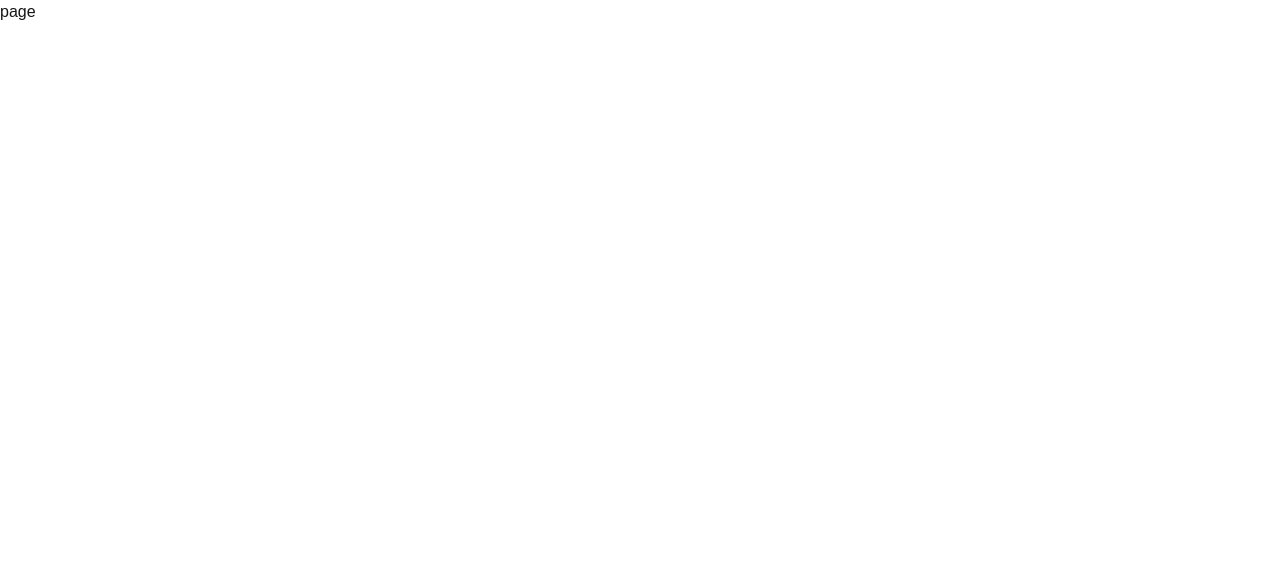
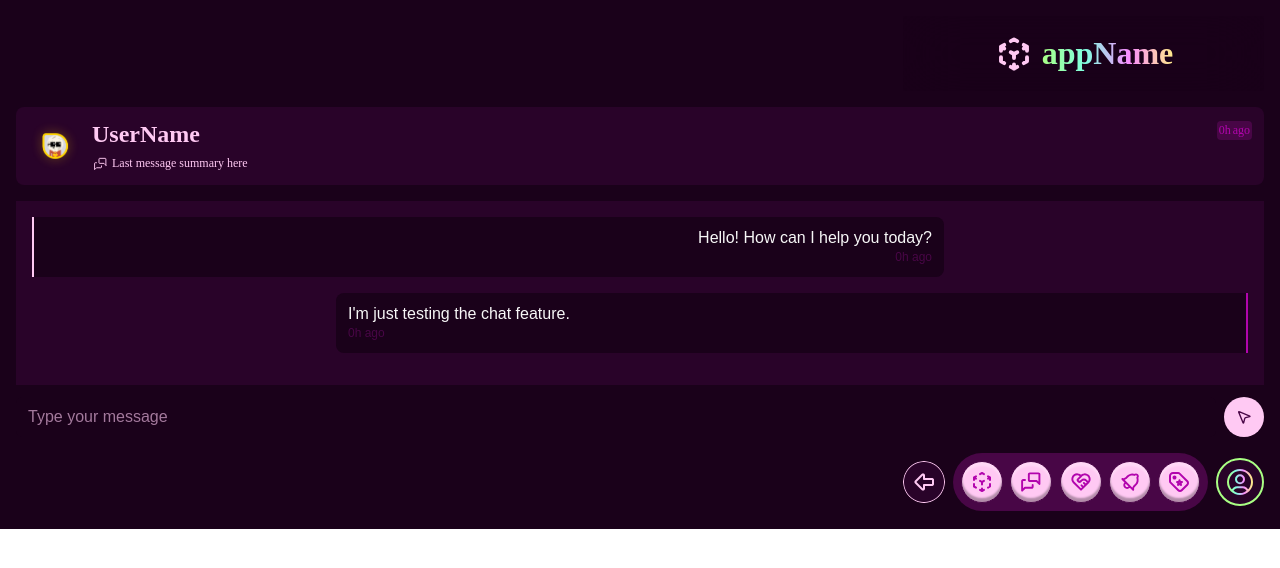
Before and after one commit to Pratham-19/ETHBangkok, a Next.js app in the folder frontend/: page /friends/1/chat in a window 1280 px wide. Shown: the top 568 px of the page. Built offline with nearby package versions, Linux system fonts and the light colour scheme.

Commit message:
feat: friends chat

```diff
--- a/frontend/package.json
+++ b/frontend/package.json
@@ -10,6 +10,7 @@
   },
   "dependencies": {
     "@radix-ui/react-dialog": "^1.1.2",
+    "@radix-ui/react-scroll-area": "^1.2.1",
     "@radix-ui/react-slot": "^1.1.0",
     "@radix-ui/react-tabs": "^1.1.1",
     "class-variance-authority": "^0.7.0",
--- /dev/null
+++ b/frontend/src/app/_components/common/chat.tsx
@@ -0,0 +1,107 @@
+"use client";
+import { useState, useRef, useEffect } from "react";
+import { Button } from "../ui/button";
+import { Input } from "../ui/input";
+import { ScrollArea } from "../ui/scroll-area";
+import { MousePointer2Icon, Send } from "lucide-react";
+
+interface Message {
+	id: number;
+	text: string;
+	role: "user" | "bot";
+	time: string;
+}
+
+const initialMessages: Message[] = [
+	{
+		id: 1,
+		text: "Hello! How can I help you today?",
+		role: "bot",
+		time: "0h ago",
+	},
+	{
+		id: 2,
+		text: "I'm just testing the chat feature.",
+		role: "user",
+		time: "0h ago",
+	},
+];
+
+const ChatComponent = () => {
+	const [messages, setMessages] = useState<Message[]>(initialMessages);
+	const [newMessage, setNewMessage] = useState<string>("");
+	const scrollRef = useRef<HTMLDivElement | null>(null);
+
+	useEffect(() => {
+		scrollRef.current?.scrollIntoView({ behavior: "smooth" });
+	}, [messages]);
+
+	const handleSendMessage = () => {
+		if (newMessage.trim() === "") return;
+
+		const userMessage: Message = {
+			id: messages.length + 1,
+			text: newMessage,
+			role: "user",
+			time: "0h ago",
+		};
+
+		setMessages([...messages, userMessage]);
+		setNewMessage("");
+
+		// Simulating a bot response
+		setTimeout(() => {
+			const botMessage: Message = {
+				id: messages.length + 2,
+				text: "Thanks for reaching out! This is an automated response.",
+				role: "bot",
+				time: "0h ago",
+			};
+			setMessages((prevMessages) => [...prevMessages, botMessage]);
+		}, 1000);
+	};
+
+	return (
+		<div className="flex flex-col gap-y-3 h-full text-white">
+			<ScrollArea className="flex-1 h-full p-4 bg-purple-600">
+				<div className="space-y-4">
+					{messages.map((msg) => (
+						<div
+							key={msg.id}
+							className={`max-w-[75%] p-3 rounded-lg bg-purple-800 ${
+								msg.role === "user"
+									? "ml-auto  text-left border-r-2 rounded-r-none border-highlight"
+									: "mr-auto text-right border-l-2 rounded-l-none border-primary"
+							}`}
+						>
+							<p className="text-sm">{msg.text}</p>
+							<span className="text-xs text-purple-400 text-right">
+								{msg.time}
+							</span>
+						</div>
+					))}
+					<div ref={scrollRef} />
+				</div>
+			</ScrollArea>
+
+			{/* Chat Input Area */}
+			<div className=" bg-purple-800 flex items-center gap-2">
+				<Input
+					type="text"
+					placeholder="Type your message"
+					value={newMessage}
+					onChange={(e) => setNewMessage(e.target.value)}
+					className="flex-1 bg-purple-800 placeholder:text-primary/60 text-primary/60 ring-0 border-none"
+				/>
+				<Button
+					onClick={handleSendMessage}
+					className="bg-primary size-10 rounded-full"
+				>
+					<MousePointer2Icon fill="#ffc9f3" className="text-purple-400"/>
+				</Button>
+			</div>
+		</div>
+	);
+};
+
+export default ChatComponent;
--- a/frontend/src/app/_components/ui/input.tsx
+++ b/frontend/src/app/_components/ui/input.tsx
@@ -8,7 +8,7 @@ const Input = React.forwardRef<HTMLInputElement, React.ComponentProps<"input">>(
       <input
         type={type}
         className={cn(
-          "flex h-10 w-full rounded-md border border-neutral-200 bg-white px-3 py-2 text-base ring-offset-white file:border-0 file:bg-transparent file:text-sm file:font-medium file:text-neutral-950 placeholder:text-neutral-500 focus-visible:outline-none focus-visible:ring-2 focus-visible:ring-neutral-950 focus-visible:ring-offset-2 disabled:cursor-not-allowed disabled:opacity-50 md:text-sm dark:border-neutral-800 dark:bg-neutral-950 dark:ring-offset-neutral-950 dark:file:text-neutral-50 dark:placeholder:text-neutral-400 dark:focus-visible:ring-neutral-300",
+          "flex h-10 w-full rounded-md border border-neutral-200 bg-white px-3 py-2 text-base ring-offset-white file:border-0 file:bg-transparent file:text-sm file:font-medium file:text-neutral-950 placeholder:text-neutral-500 focus-visible:outline-none focus-visible:ring-0 focus-visible:ring-neutral-950 focus-visible:ring-offset-0 disabled:cursor-not-allowed disabled:opacity-50 md:text-sm dark:border-neutral-800 dark:bg-neutral-950 dark:ring-offset-neutral-950 dark:file:text-neutral-50 dark:placeholder:text-neutral-400 dark:focus-visible:ring-neutral-300",
           className
         )}
         ref={ref}
--- /dev/null
+++ b/frontend/src/app/_components/ui/scroll-area.tsx
@@ -0,0 +1,48 @@
+"use client"
+
+import * as React from "react"
+import * as ScrollAreaPrimitive from "@radix-ui/react-scroll-area"
+
+import { cn } from "@/lib/utils"
+
+const ScrollArea = React.forwardRef<
+  React.ElementRef<typeof ScrollAreaPrimitive.Root>,
+  React.ComponentPropsWithoutRef<typeof ScrollAreaPrimitive.Root>
+>(({ className, children, ...props }, ref) => (
+  <ScrollAreaPrimitive.Root
+    ref={ref}
+    className={cn("relative overflow-hidden", className)}
+    {...props}
+  >
+    <ScrollAreaPrimitive.Viewport className="h-full w-full rounded-[inherit]">
+      {children}
+    </ScrollAreaPrimitive.Viewport>
+    <ScrollBar />
+    <ScrollAreaPrimitive.Corner />
+  </ScrollAreaPrimitive.Root>
+))
+ScrollArea.displayName = ScrollAreaPrimitive.Root.displayName
+
+const ScrollBar = React.forwardRef<
+  React.ElementRef<typeof ScrollAreaPrimitive.ScrollAreaScrollbar>,
+  React.ComponentPropsWithoutRef<typeof ScrollAreaPrimitive.ScrollAreaScrollbar>
+>(({ className, orientation = "vertical", ...props }, ref) => (
+  <ScrollAreaPrimitive.ScrollAreaScrollbar
+    ref={ref}
+    orientation={orientation}
+    className={cn(
+      "flex touch-none select-none transition-colors",
+      orientation === "vertical" &&
+        "h-full w-2.5 border-l border-l-transparent p-[1px]",
+      orientation === "horizontal" &&
+        "h-2.5 flex-col border-t border-t-transparent p-[1px]",
+      className
+    )}
+    {...props}
+  >
+    <ScrollAreaPrimitive.ScrollAreaThumb className="relative flex-1 rounded-full bg-neutral-200 dark:bg-neutral-800" />
+  </ScrollAreaPrimitive.ScrollAreaScrollbar>
+))
+ScrollBar.displayName = ScrollAreaPrimitive.ScrollAreaScrollbar.displayName
+
+export { ScrollArea, ScrollBar }
--- a/frontend/src/app/friends/[id]/chat/page.tsx
+++ b/frontend/src/app/friends/[id]/chat/page.tsx
@@ -1,7 +1,54 @@
-import React from 'react'
+"use client";
+import ChatComponent from "@/app/_components/common/chat";
+import ChatStrip from "@/app/_components/common/chat-strip";
+import Menu from "@/app/_components/common/menu";
+import Notificationheader from "@/app/_components/common/notificationheader";
+import React from "react";
 
 export default function page() {
-  return (
-    <div>page</div>
-  )
+	return (
+		<div className="w-full relative bg-purple-800 overflow-hidden flex flex-col items-end justify-start pt-[1rem] px-[1rem] pb-[1.125rem] box-border gap-[1rem] leading-[normal] tracking-[normal]">
+			<Notificationheader
+				notificationheaderBackdropFilter="blur(30px)"
+				notificationheaderBackgroundColor="rgba(26, 1, 26, 0.3)"
+				notificationheaderHeight="4.688rem"
+				notificationheaderPadding="1rem 0rem"
+				notificationheaderGap="0.5rem"
+				notificationheaderAlignSelf="unset"
+				notificationheaderWidth="22.563rem"
+				tablerIcon3dCubeSphereHeight="2.5rem"
+				tablerIcon3dCubeSphereWidth="2.5rem"
+				appNameMargin="0"
+				appNameTextDecoration="unset"
+				appNameFontSize="2rem"
+			/>
+			<div className="self-stretch flex flex-col gap-y-4">
+				<ChatStrip
+					time="0h"
+					userName="UserName"
+					summay="Last message summary here"
+				/>
+				<div>
+					<ChatComponent />
+				</div>
+			</div>
+			<Menu
+				property1="Default"
+				back
+				menuAlignSelf="unset"
+				menuHeight="unset"
+				menuGap="0.5rem"
+				menuWidth="22.563rem"
+				to="/"
+				iconWidth="2.625rem"
+				iconHeight="2.625rem"
+				menuButtonsPadding="0.5rem"
+				iconHeight1="3rem"
+				iconWidth1="3rem"
+				iconPadding="0rem 0.375rem"
+				tablerIconUserCircleHeight="2rem"
+				tablerIconUserCircleWidth="2rem"
+			/>
+		</div>
+	);
 }
```
Also changed, not shown: 1 other file (tests, documents, lock files or other folders).
